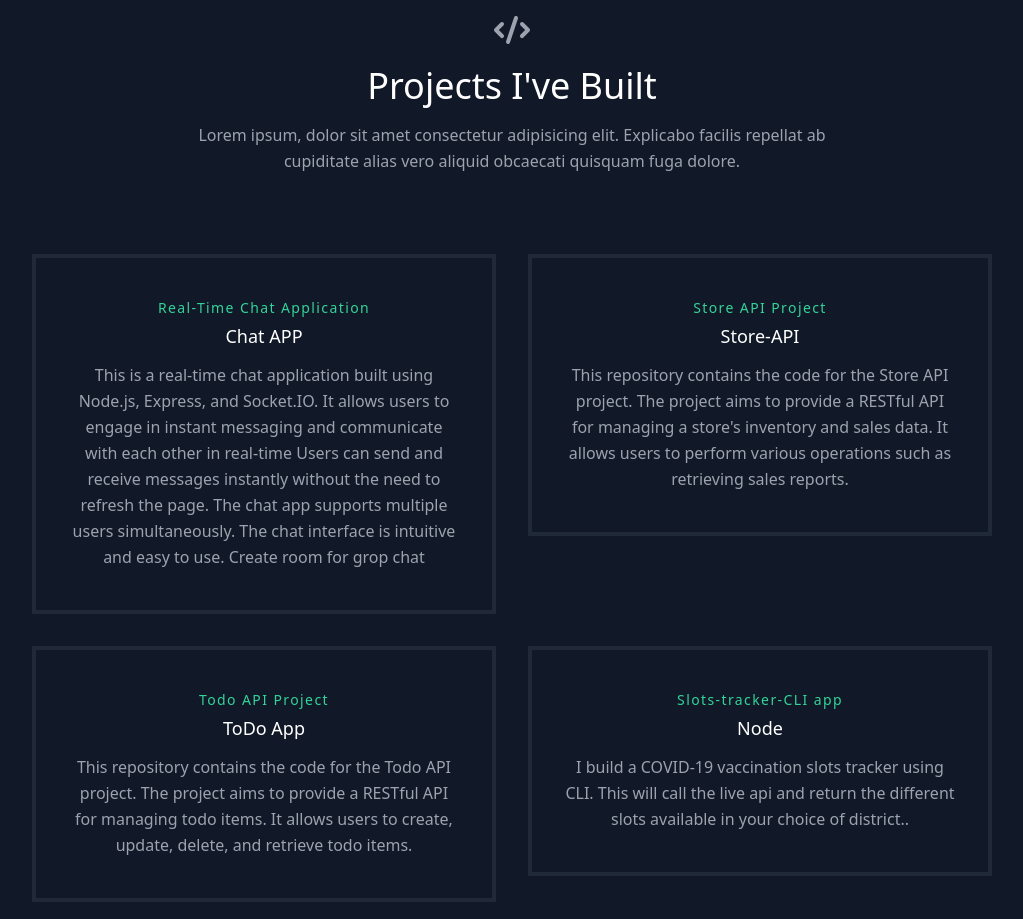
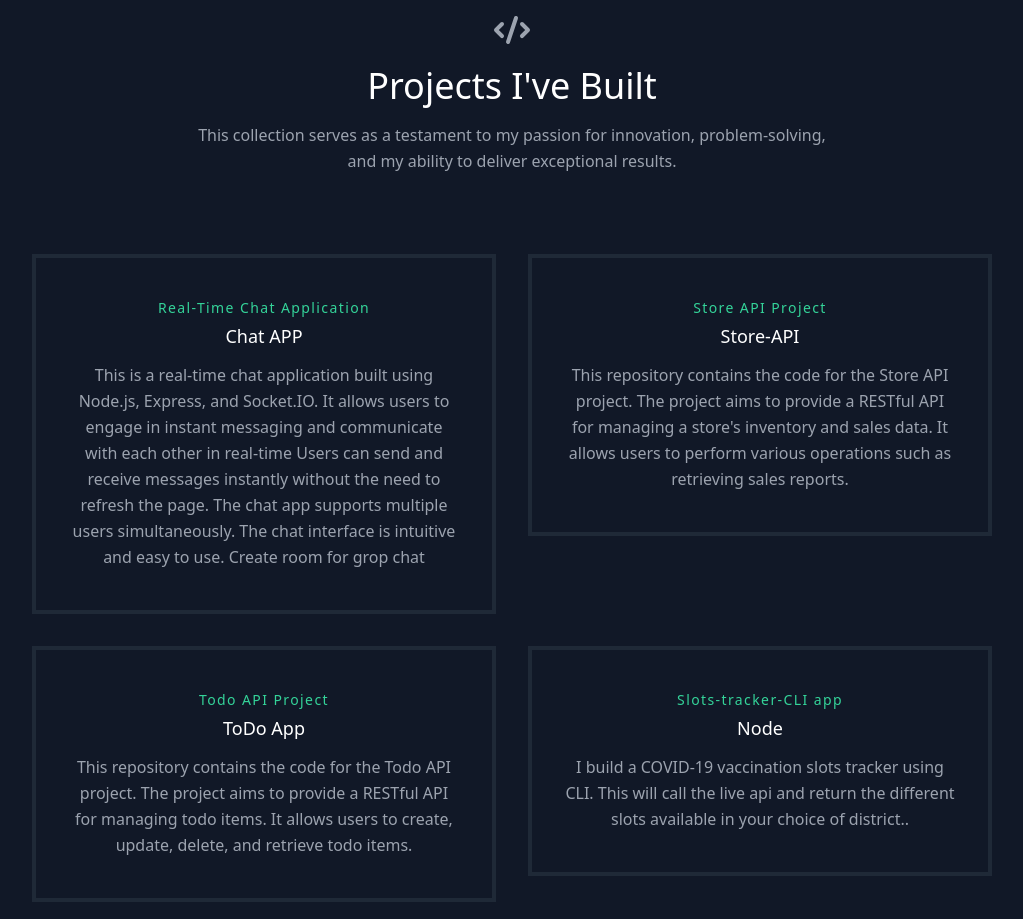
Before and after one commit to Aashish-Kaushik/Portfolio-react, a React (Create React App) app: page / in a window 1280 px wide. Shown: the part 1380-2299 px from the top of the page, without its empty margins (128-1151 px from the left). Built offline with nearby package versions, Linux system fonts and the light colour scheme.

Commit message:
change text of projects

```diff
--- a/src/components/Projects.js
+++ b/src/components/Projects.js
@@ -12,9 +12,7 @@ export default function Projects() {
             Projects I've Built
           </h1>
           <p className="lg:w-2/3 mx-auto leading-relaxed text-base">
-            Lorem ipsum, dolor sit amet consectetur adipisicing elit. Explicabo
-            facilis repellat ab cupiditate alias vero aliquid obcaecati quisquam
-            fuga dolore.
+          This collection serves as a testament to my passion for innovation, problem-solving, and my ability to deliver exceptional results.
           </p>
         </div>
         <div className="flex flex-wrap -m-4">
```
